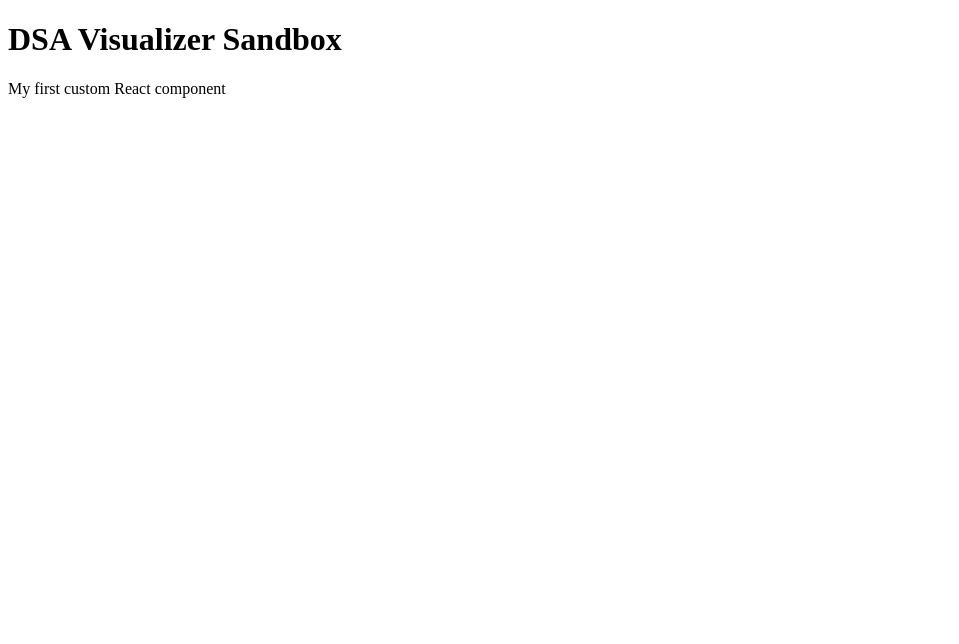
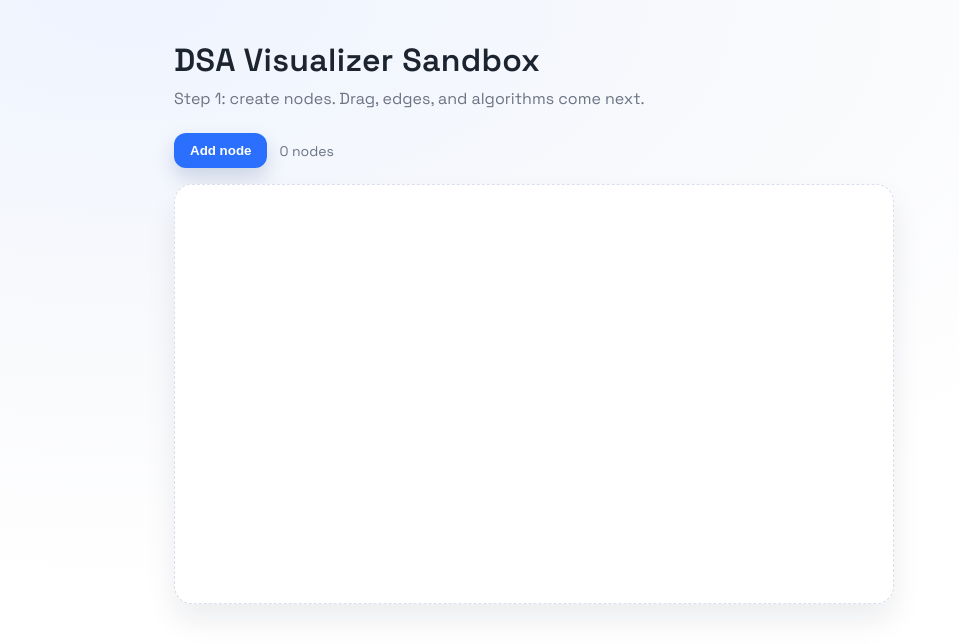
Before and after one commit to Gegaong/dsa-visualizer, a React (Vite) app: page / in a window 1280 px wide. Shown: the top 644 px of the page, without its empty margins (0-959 px from the left). Built offline with nearby package versions, Linux system fonts and the light colour scheme.

Commit message:
basic node canvas and UI styling

```diff
--- a/src/App.css
+++ b/src/App.css
@@ -0,0 +1,68 @@
+.app {
+	max-width: 980px;
+	margin: 40px auto 64px;
+	padding: 0 24px;
+}
+
+.header h1 {
+	margin: 0 0 8px;
+	font-size: 32px;
+	letter-spacing: 0.3px;
+}
+
+.header p {
+	margin: 0;
+	color: var(--muted);
+}
+
+.toolbar {
+	display: flex;
+	align-items: center;
+	gap: 12px;
+	margin: 24px 0 16px;
+}
+
+.toolbar button {
+	border: none;
+	border-radius: 12px;
+	padding: 10px 16px;
+	background: var(--accent);
+	color: var(--accent-ink);
+	font-weight: 600;
+	cursor: pointer;
+	box-shadow: 0 10px 20px rgba(20, 55, 120, 0.18);
+	transition: transform 120ms ease, filter 120ms ease;
+}
+
+.toolbar button:hover {
+	transform: translateY(-1px);
+	filter: brightness(1.05);
+}
+
+.meta {
+	font-size: 14px;
+	color: var(--muted);
+}
+
+.canvas {
+	position: relative;
+	background: var(--panel);
+	border: 1px dashed var(--border);
+	border-radius: 18px;
+	box-shadow: 0 16px 30px rgba(13, 26, 46, 0.08);
+	overflow: hidden;
+}
+
+.node {
+	position: absolute;
+	width: 48px;
+	height: 48px;
+	border-radius: 999px;
+	background: var(--node);
+	border: 1px solid var(--border);
+	display: grid;
+	place-items: center;
+	font-weight: 600;
+	color: var(--ink);
+	box-shadow: 0 10px 20px rgba(15, 24, 40, 0.12);
+}
--- a/src/App.tsx
+++ b/src/App.tsx
@@ -1,10 +1,64 @@
+import { useState } from 'react'
 import './App.css'
 
+type GraphNode = {
+  id: string
+  label: string
+  x: number
+  y: number
+}
+
+const CANVAS_SIZE = { width: 720, height: 420 }
+
 function App() {
+  const [nodes, setNodes] = useState<GraphNode[]>([])
+
+  const addNode = () => {
+    setNodes((prev) => {
+      const nextIndex = prev.length + 1
+      const col = (nextIndex - 1) % 6
+      const row = Math.floor((nextIndex - 1) / 6)
+
+      return [
+        ...prev,
+        {
+          id: `n${nextIndex}`,
+          label: `N${nextIndex}`,
+          x: 24 + col * 110,
+          y: 24 + row * 90,
+        },
+      ]
+    })
+  }
+
   return (
-    <div>
-      <h1>DSA Visualizer Sandbox</h1>
-      <p>My first custom React component</p>
+    <div className="app">
+      <header className="header">
+        <h1>DSA Visualizer Sandbox</h1>
+        <p>Step 1: create nodes. Drag, edges, and algorithms come next.</p>
+      </header>
+
+      <div className="toolbar">
+        <button type="button" onClick={addNode}>
+          Add node
+        </button>
+        <span className="meta">{nodes.length} nodes</span>
+      </div>
+
+      <div
+        className="canvas"
+        style={{ width: CANVAS_SIZE.width, height: CANVAS_SIZE.height }}
+      >
+        {nodes.map((node) => (
+          <div
+            key={node.id}
+            className="node"
+            style={{ transform: `translate(${node.x}px, ${node.y}px)` }}
+          >
+            {node.label}
+          </div>
+        ))}
+      </div>
     </div>
   )
 }
--- a/src/index.css
+++ b/src/index.css
@@ -0,0 +1,23 @@
+@import url('https://fonts.googleapis.com/css2?family=Space+Grotesk:wght@400;600&display=swap');
+
+:root {
+	--bg: #f5f7fb;
+	--ink: #1c2430;
+	--muted: #6c7483;
+	--panel: #ffffff;
+	--border: #d9dfeb;
+	--accent: #2b6fff;
+	--accent-ink: #ffffff;
+	--node: #eef3ff;
+}
+
+* {
+	box-sizing: border-box;
+}
+
+body {
+	margin: 0;
+	font-family: 'Space Grotesk', 'Segoe UI', sans-serif;
+	color: var(--ink);
+	background: radial-gradient(1200px 600px at 10% 0%, #eef4ff 0%, #f8f9fc 50%, #ffffff 100%);
+}
```
